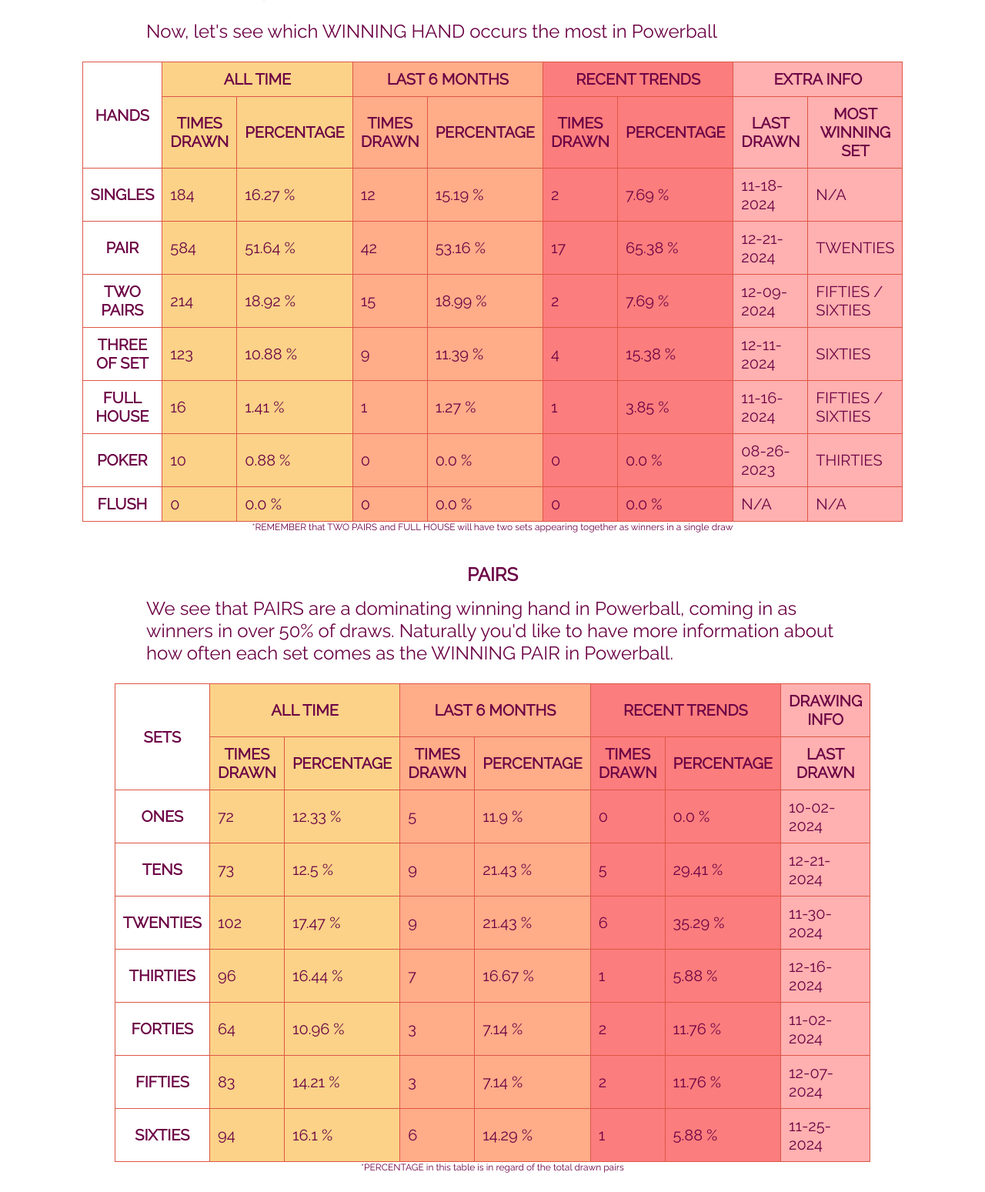
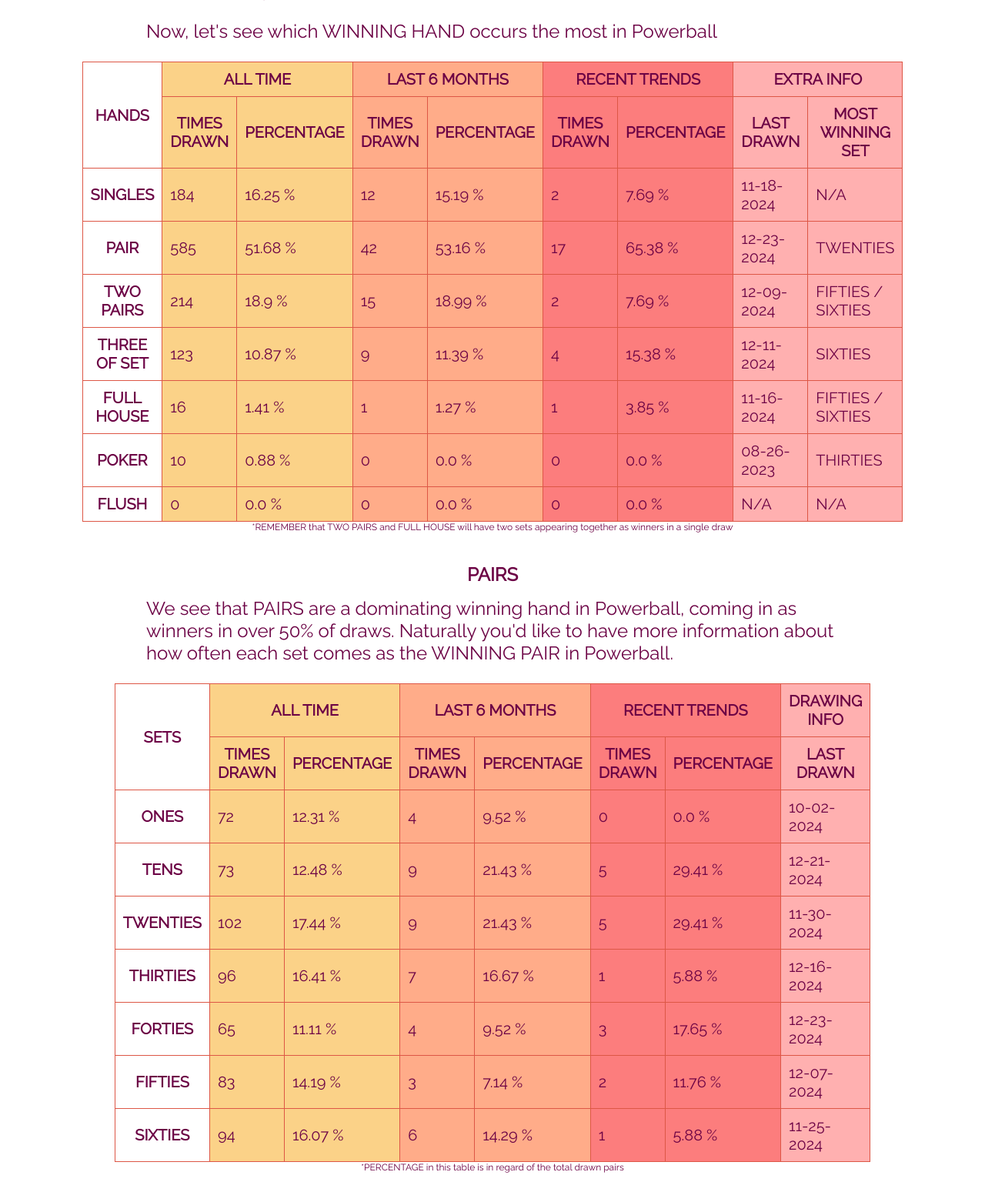
Before and after one commit to sasadjukic/powerball, a Flask app: page /winning_hands_white in a window 1280 px wide. Shown: the part 2961-4510 px from the top of the page at 77% size. Run offline with Flask 3, Linux system fonts and the light colour scheme.

Commit message:
dec 24 update

```diff
--- a/application/data/matrix_data.py
+++ b/application/data/matrix_data.py
@@ -359,23 +359,23 @@ m_data = {
     ],
     18: [
          [
+            ['12/24/2024','22, 42, 44, 57, 64'],
             ['02/14/2024','1, 4, 45, 47, 67'],
             ['12/13/2023','3, 8, 41, 56, 64'],
             ['10/16/2023','2, 27, 31, 44, 64'],
-            ['09/13/2023','22, 30, 37, 44, 45'],
-            ['07/15/2023','2, 9, 43, 55, 57']
+            ['09/13/2023','22, 30, 37, 44, 45']
          ],
          [
             6, 5, 2, 5, 4, 6, 3, 3, 5, 3,
             5, 2, 3, 4, 3, 6, 6, 5, 3, 4,
-            5, 3, 4, 6, 2, 1, 4, 3, 0, 2,
+            5, 4, 4, 6, 2, 1, 4, 3, 0, 2,
             5, 3, 4, 1, 3, 5, 3, 5, 1, 2,
-            3, 3, 4, 5, 4, 0, 4, 3, 3, 3,
-            4, 4, 4, 2, 6, 6, 4, 4, 4, 4,
-            4, 2, 5, 7, 1, 1, 6, 4, 6
+            3, 4, 4, 6, 4, 0, 4, 3, 3, 3,
+            4, 4, 4, 2, 6, 6, 5, 4, 4, 4,
+            4, 2, 5, 8, 1, 1, 6, 4, 6
           ],
          [
-            9, 30, 5, 5, 1, 1, 0
+            9, 31, 5, 5, 1, 1, 0
         ]
     ],
     19: [
--- a/application/data/powerball.csv
+++ b/application/data/powerball.csv
@@ -1130,3 +1130,4 @@ Draw Date,Winning Numbers,Red Ball,Multiplier
 12/16/2024,9 30 33 57 61,17,2
 12/18/2024,6 15 18 33 49,7,2
 12/21/2024,1 12 17 21 58,1,3
+12/24/2024,22 42 44 57 64,18,2
--- a/application/main/routes.py
+++ b/application/main/routes.py
@@ -137,19 +137,19 @@ def search():
 @powerball.route('/winning_hands_white', methods=['POST', 'GET'])
 def winning_hands_white():
     splits = {
-              'all-time': [2764, 2820, 5655],
-              'six-months': [209, 181, 395],
-              'recent-trends': [70, 58, 130]
+              'all-time': [2765, 2824, 5660],
+              'six-months': [206, 184, 395],
+              'recent-trends': [67, 61, 130]
             }
 
     sets = {
-            'all-time' : [713, 787, 840, 856, 775, 800, 884, 5655],
-            'six-months' : [59, 50, 58, 69, 54, 50, 55, 395],
-            'recent-trends' : [17, 19, 23, 18, 18, 18, 17, 130]
+            'all-time' : [713, 787, 841, 856, 777, 801, 885, 5660],
+            'six-months' : [57, 49, 59, 68, 56, 51, 55, 395],
+            'recent-trends' : [16, 18, 22, 17, 20, 19, 18, 130]
     }
 
     winning_hands = {
-                     'singles': [184, 12, 2], 'pairs': [584, 42, 17],
+                     'singles': [184, 12, 2], 'pairs': [585, 42, 17],
                      'two_pairs': [214, 15, 2], 'three_of_set': [123, 9, 4],
                      'full_house': [16, 1, 1], 'poker': [10, 0, 0], 'flush': [0, 0, 0]
                      }
@@ -157,8 +157,8 @@ def winning_hands_white():
     total_winning_hands_6 = sum(values[1] for values in winning_hands.values())
     total_winning_hands_recent = sum(values[2] for values in winning_hands.values())
 
-    pair_count = {1: [72, 5, 0], 10: [73, 9, 5], 20: [102, 9, 6], 30: [96, 7, 1],
-                  40: [64, 3, 2], 50: [83, 3, 2], 60: [94, 6, 1]}
+    pair_count = {1: [72, 4, 0], 10: [73, 9, 5], 20: [102, 9, 5], 30: [96, 7, 1],
+                  40: [65, 4, 3], 50: [83, 3, 2], 60: [94, 6, 1]}
     total_pairs = sum(values[0] for values in pair_count.values())
     total_pairs_6 = sum(values[1] for values in pair_count.values())
     total_pairs_recent = sum(values[2] for values in pair_count.values())
@@ -179,15 +179,15 @@ def winning_hands_white():
 @powerball.route('/winning_hands_red', methods=['POST', 'GET'])
 def winning_hands_red():
     splits = {
-              'all-time': [562, 569, 1131],
+              'all-time': [562, 570, 1132],
               'six-months': [32, 47, 79],
               'recent-trends': [12, 14, 26]
             }
 
     sets = {
-            'all-time' : [400, 414, 317, 1131],
-            'six-months' : [23, 26, 30, 79],
-            'recent-trends' : [9, 8, 9, 26]
+            'all-time' : [400, 415, 317, 1132],
+            'six-months' : [23, 27, 29, 79],
+            'recent-trends' : [9, 9, 8, 26]
            }
 
     return render_template('winning_hands_red.html',
@@ -197,31 +197,31 @@ def winning_hands_red():
 
 @powerball.route('/trends', methods=['POST', 'GET'])
 def trends():
-    white_numbers_6 = [9, 7, 4, 6, 8, 5, 4, 4, 12, 3,
-                       7, 9, 6, 3, 6, 4, 4, 5, 3, 3,
-                       10, 5, 6, 7, 6, 5, 8, 2, 6, 6,
-                       11, 7, 12, 6, 5, 3, 8, 4, 7, 7,
-                       2, 3, 8, 5, 11, 6, 5, 5, 2, 4,
-                       4, 6, 4, 3, 6, 4, 9, 7, 3, 5,
-                       6, 5, 5, 7, 2, 4, 8, 4, 9
+    white_numbers_6 = [9, 7, 4, 5, 7, 5, 4, 4, 12, 3,
+                       7, 9, 6, 3, 5, 4, 4, 5, 3, 3,
+                       10, 6, 6, 7, 6, 5, 8, 2, 6, 6,
+                       11, 6, 12, 6, 5, 3, 8, 4, 7, 7,
+                       2, 4, 8, 6, 11, 6, 5, 5, 2, 4,
+                       4, 6, 4, 3, 6, 4, 10, 7, 3, 5,
+                       6, 4, 5, 8, 2, 4, 8, 4, 9
                     ]
 
-    white_numbers_trends = [4, 1, 2, 1, 1, 3, 1, 1, 3, 1,
-                            1, 5, 4, 0, 2, 1, 3, 2, 0, 1,
-                            4, 2, 2, 3, 2, 2, 3, 1, 3, 2,
-                            2, 2, 3, 2, 2, 0, 2, 1, 2, 3,
-                            1, 0, 3, 2, 4, 1, 0, 3, 1, 2,
-                            2, 3, 1, 1, 1, 1, 2, 5, 0, 2,
-                            4, 2, 2, 1, 0, 1, 4, 0, 1
+    white_numbers_trends = [4, 0, 2, 1, 1, 3, 1, 1, 3, 1,
+                            1, 5, 4, 0, 1, 1, 3, 2, 0, 1,
+                            4, 3, 2, 3, 2, 2, 2, 1, 2, 2,
+                            2, 2, 3, 2, 2, 0, 2, 1, 1, 3,
+                            1, 1, 3, 3, 4, 1, 0, 3, 1, 2,
+                            2, 3, 1, 1, 1, 1, 3, 5, 0, 2,
+                            4, 2, 2, 2, 0, 1, 4, 0, 1
                     ]
 
     red_numbers_6 = [3, 1, 3, 2, 2, 1, 4, 2, 5, 2,
-                     1, 2, 4, 3, 3, 4, 5, 0, 2, 8,
-                     6, 7, 1, 1, 4, 3
+                     1, 2, 4, 3, 3, 4, 5, 1, 2, 8,
+                     5, 7, 1, 1, 4, 3
                     ]
 
     red_numbers_trends = [2, 1, 0, 1, 1, 0, 1, 1, 2, 0,
-                          0, 1, 2, 0, 1, 2, 2, 0, 0, 2,
+                          0, 1, 2, 0, 1, 2, 2, 1, 0, 1,
                           1, 2, 0, 1, 2, 1
                          ]
 
@@ -252,18 +252,18 @@ def fun_facts():
 def probabilities():
     draw = next_draw().strftime('%m-%d-%Y')
     white_numbers = [
-                     7.29, 7.01, 8.02, 6.44, 6.41, 7.62, 7.08, 6.36, 6.94, 7.17,
-                     7.16, 7.84, 5.23, 6.17, 7.07, 6.81, 7.22, 7.13, 7.41, 7.24,
-                     9.34, 7.05, 8.62, 7.63, 6.91, 6.08, 9.06, 7.61, 6.26, 7.23,
-                     6.95, 8.25, 8.68, 6.38, 6.22, 8.47, 8.15, 6.88, 8.59, 6.97,
-                     6.56, 6.55, 7.61, 7.45, 8.01, 5.84, 7.84, 6.18, 5.41, 7.02,
-                     6.27, 6.53, 7.52, 6.67, 6.79, 6.93, 7.30, 6.58, 8.09, 6.35,
-                     9.32, 8.14, 8.66, 8.91, 5.87, 7.44, 7.71, 7.09, 8.41
+                     7.60, 7.36, 7.74, 6.56, 6.37, 6.94, 6.71, 6.75, 7.14, 7.44,
+                     7.70, 7.70, 5.33, 6.64, 6.84, 6.78, 6.79, 7.09, 7.71, 7.52,
+                     8.78, 6.97, 8.00, 7.60, 6.57, 5.63, 8.92, 7.75, 6.16, 7.14,
+                     7.24, 8.45, 8.72, 6.20, 6.51, 8.33, 7.78, 6.87, 8.59, 7.10,
+                     6.75, 7.00, 6.78, 7.55, 7.56, 6.22, 8.01, 6.13, 5.92, 7.30,
+                     6.30, 6.99, 7.94, 7.43, 6.51, 7.02, 6.64, 6.88, 7.56, 6.43,
+                     9.66, 7.37, 8.68, 8.09, 5.93, 7.12, 7.81, 7.68, 8.72
                      ]
     red_numbers = [
-                   3.85, 3.42, 3.94, 5.00, 3.90, 3.69, 3.52, 4.05, 3.97, 3.66,
-                   3.83, 3.18, 3.66, 4.31, 2.97, 3.57, 3.05, 4.52, 3.63, 3.80,
-                   4.99, 3.57, 3.56, 4.41, 4.01, 3.94
+                   3.34, 3.51, 3.93, 4.84, 3.81, 3.71, 3.58, 3.61, 4.44, 3.74,
+                   3.73, 3.21, 3.57, 4.67, 3.13, 3.26, 3.24, 4.73, 3.51, 3.92,
+                   4.40, 3.40, 3.78, 4.67, 4.14, 4.13
                    ]
     return render_template('probabilities.html',
                             draw=draw,
@@ -275,13 +275,13 @@ def probabilities():
 def predictions():
     draw = next_draw().strftime('%m-%d-%Y')
     white_numbers = [
-                     [22, 30, 46, 53, 69],
-                     [8, 11, 33, 36, 44],
-                     [27, 45, 56, 57, 62],
-                     [4, 14, 19, 61, 67],
-                     [2, 21, 24, 25, 40]
+                     [14, 27, 36, 59, 68],
+                     [2, 30, 33, 47, 61],
+                     [17, 29, 44, 50, 53],
+                     [6, 10, 40, 45, 69],
+                     [11, 15, 39, 64, 67]
                      ]
-    red_numbers = [12, 15, 8, 17, 26]
+    red_numbers = [3, 15, 5, 18, 26]
     return render_template('predictions.html',
                             draw=draw,
                             white_numbers=white_numbers,
--- a/application/templates/winning_hands.html
+++ b/application/templates/winning_hands.html
@@ -266,7 +266,7 @@
                     <td class="six-months">{{ (winning_hands['pairs'][1]/total_winning_hands_6 * 100)|round(2) }} %</td>
                     <td class="recent-trends">{{ winning_hands['pairs'][2] }}</td>
                     <td class="recent-trends">{{ (winning_hands['pairs'][2]/total_winning_hands_recent * 100)|round(2) }} %</td>
-                    <td class="extra-info">12-21-2024</td>
+                    <td class="extra-info">12-23-2024</td>
                     <td class="extra-info">Twenties</td>
                 </tr>
                 <tr>
@@ -405,7 +405,7 @@
                     <td class="six-months">{{ (pair_count[40][1]/total_pairs_6 * 100)|round(2) }} %</td>
                     <td class="recent-trends">{{ pair_count[40][2] }}</td></td>
                     <td class="recent-trends">{{ (pair_count[40][2]/total_pairs_recent * 100)|round(2) }} %</td>
-                    <td class="extra-info">11-02-2024</td>
+                    <td class="extra-info">12-23-2024</td>
                 </tr>
                 <tr>
                     <th scope="row">Fifties</th>
```
